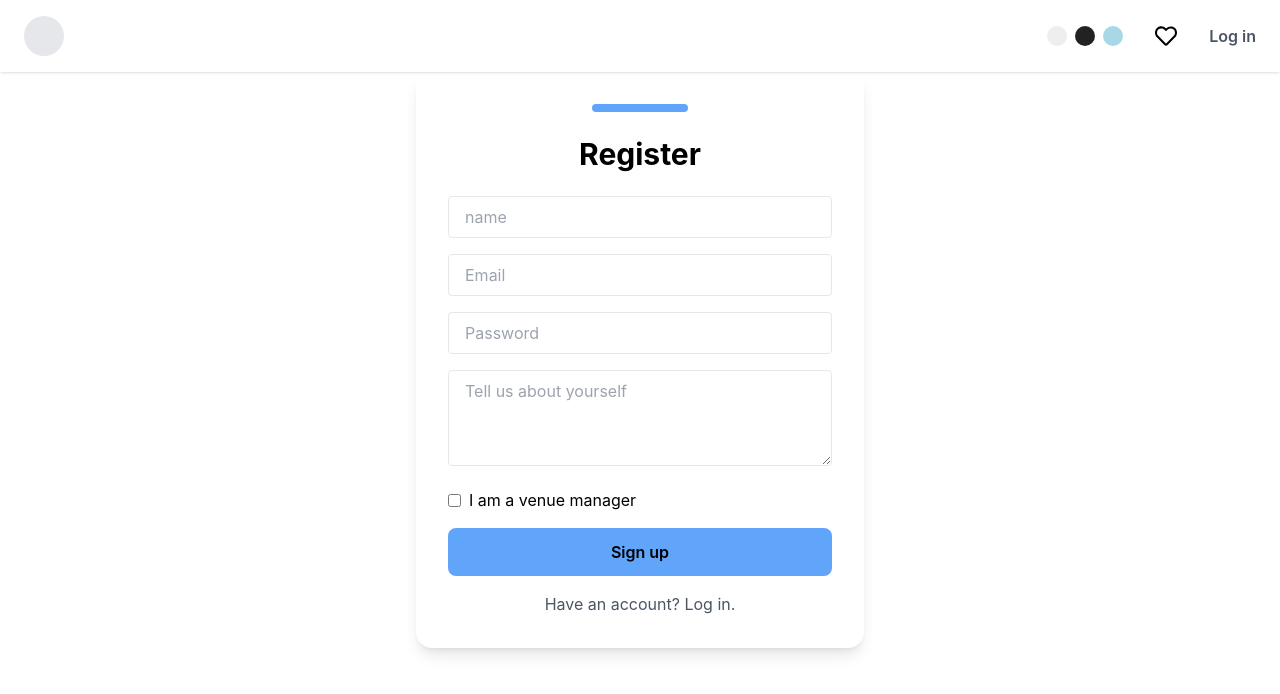
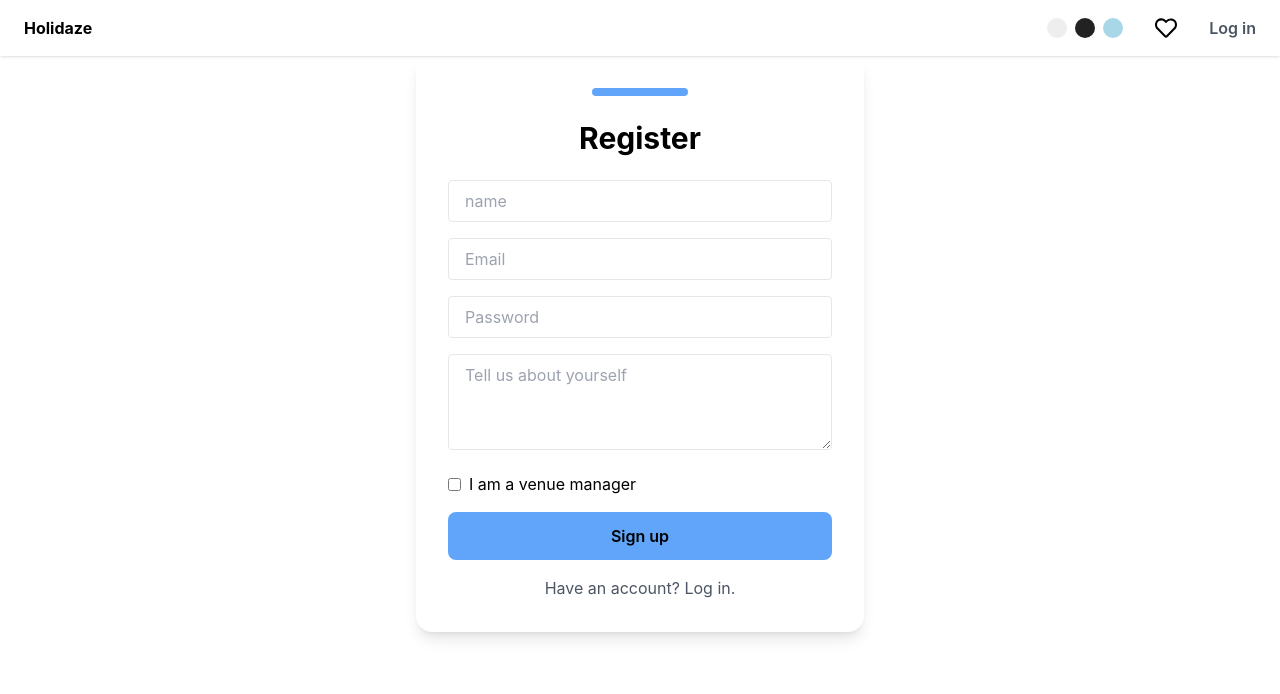
Before and after one commit to juliehabb/final-exam, a React (Create React App) app: page /#/register in a window 1280 px wide. Shown: the top 694 px of the page. Built offline with nearby package versions, Linux system fonts and the light colour scheme.

Commit message:
update nav

```diff
--- a/src/components/nav.tsx
+++ b/src/components/nav.tsx
@@ -30,7 +30,7 @@ const NavBar = () => {
     <nav className="bg-white shadow px-4 sm:px-6 py-4 flex items-center justify-between relative">
       {/* Logo */}
       <Link to="/" aria-label="Home">
-        <div className="w-10 h-10 bg-gray-200 rounded-full" />
+        <h3 className="font-bold">Holidaze</h3>
       </Link>
 
       {/* Desktop Nav */}
```
